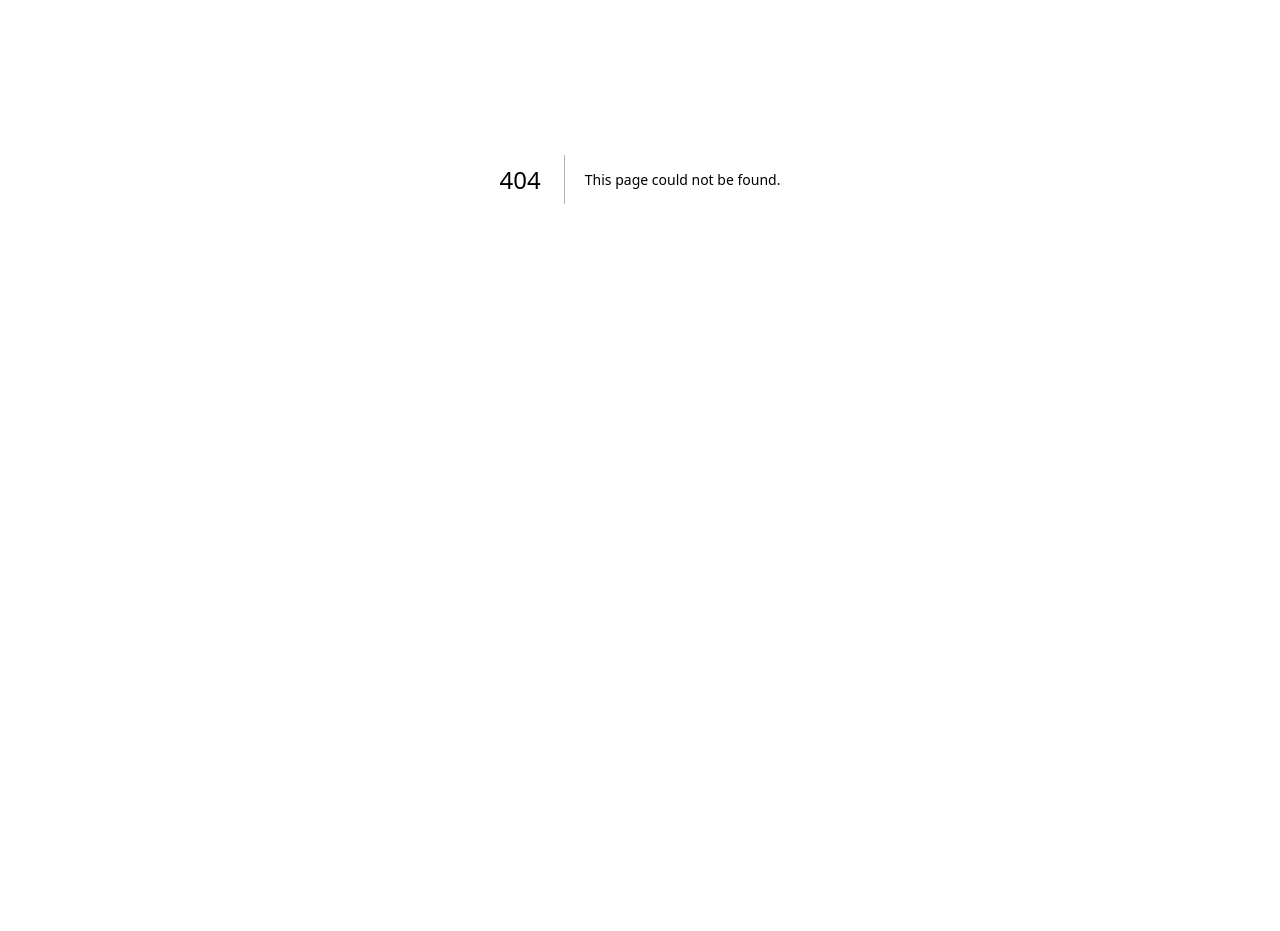
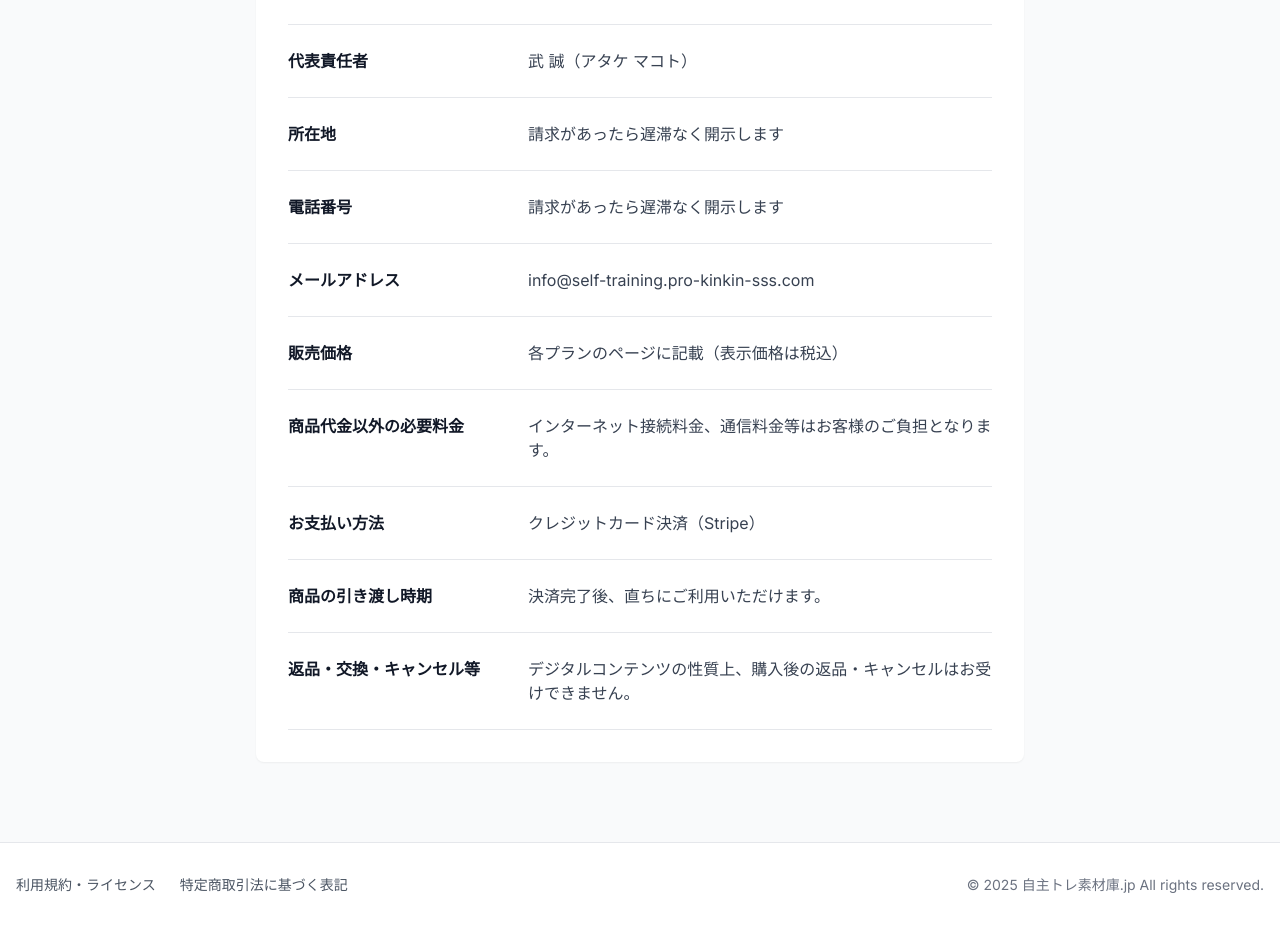
Before and after one commit to makomaru2023/jishutore-starter, a Next.js app: page /tokushoho in a window 1280 px wide. Before the commit this address had no page. Shown: the part 221-1152 px from the top of the page. Before the commit the page ends 800 px from the top, so only its background shows below. Built offline with nearby package versions, Linux system fonts and the light colour scheme.

Commit message:
feat: update site name to 自主トレ素材庫.jp and add legal pages

```diff
--- a/src/app/layout.tsx
+++ b/src/app/layout.tsx
@@ -5,7 +5,7 @@ import "./globals.css";
 const inter = Inter({ subsets: ["latin"] });
 
 export const metadata: Metadata = {
-  title: "自主トレ素材庫",
+  title: "自主トレ素材庫.jp",
   description: "リハビリ職のための自主トレ素材配布サイト",
 };
 
--- /dev/null
+++ b/src/app/license/page.tsx
@@ -0,0 +1,58 @@
+import { Header } from "@/components/Header";
+import { Footer } from "@/components/Footer";
+
+export default function LicensePage() {
+    return (
+        <div className="min-h-screen bg-gray-50">
+            <Header />
+            <main className="container mx-auto px-4 py-8">
+                <div className="mx-auto max-w-3xl bg-white p-8 rounded-lg shadow-sm">
+                    <h1 className="mb-8 text-3xl font-bold text-gray-900">利用規約・ライセンス</h1>
+
+                    <div className="space-y-8 text-gray-700">
+                        <section>
+                            <h2 className="mb-4 text-xl font-semibold text-gray-900 border-b pb-2">1. 利用許諾</h2>
+                            <p className="mb-4">
+                                当サイトで配布している素材は、規約の範囲内であれば、個人、法人、商用、非商用問わず無料でご利用いただけます。
+                            </p>
+                            <ul className="list-disc pl-6 space-y-2">
+                                <li>リハビリテーション資料への利用</li>
+                                <li>患者様・利用者様への配布資料</li>
+                                <li>院内・施設内の掲示物</li>
+                                <li>学会発表・論文での使用</li>
+                            </ul>
+                        </section>
+
+                        <section>
+                            <h2 className="mb-4 text-xl font-semibold text-gray-900 border-b pb-2">2. 禁止事項</h2>
+                            <p className="mb-4">
+                                以下の行為は禁止されています。
+                            </p>
+                            <ul className="list-disc pl-6 space-y-2">
+                                <li>素材そのものの再配布・販売（LINEスタンプ等含む）</li>
+                                <li>公序良俗に反する目的での利用</li>
+                                <li>反社会的勢力や違法行為に関わる利用</li>
+                                <li>素材のイメージを著しく損なうような利用</li>
+                            </ul>
+                        </section>
+
+                        <section>
+                            <h2 className="mb-4 text-xl font-semibold text-gray-900 border-b pb-2">3. 著作権</h2>
+                            <p>
+                                当サイトの素材は無料でお使いいただけますが、著作権は放棄しておりません。全ての素材の著作権は「自主トレ素材庫.jp」に帰属します。
+                            </p>
+                        </section>
+
+                        <section>
+                            <h2 className="mb-4 text-xl font-semibold text-gray-900 border-b pb-2">4. 免責事項</h2>
+                            <p>
+                                素材を利用することによって発生したトラブルや損害について、当サイトは一切の責任を負いかねます。自主トレの指導等は、専門家の判断のもと適切に行ってください。
+                            </p>
+                        </section>
+                    </div>
+                </div>
+            </main>
+            <Footer />
+        </div>
+    );
+}
--- a/src/app/page.tsx
+++ b/src/app/page.tsx
@@ -1,6 +1,7 @@
 import { getItems } from "@/lib/items";
 import { ItemCard } from "@/components/ItemCard";
 import { Header } from "@/components/Header";
+import { Footer } from "@/components/Footer";
 
 export default function Home() {
   const items = getItems();
@@ -11,7 +12,7 @@ export default function Home() {
       <main className="container mx-auto px-4 py-8">
         <div className="mb-8 text-center">
           <h1 className="mb-4 text-3xl font-bold text-gray-900 sm:text-4xl">
-            リハビリ職のための自主トレ素材庫
+            自主トレ素材庫.jp
           </h1>
           <p className="mx-auto max-w-2xl text-lg text-gray-600">
             現場ですぐに使える、統一感のある自主トレイラストを無料でダウンロード。
@@ -26,11 +27,7 @@ export default function Home() {
         </div>
       </main>
 
-      <footer className="bg-white py-8 mt-12 border-t">
-        <div className="container mx-auto px-4 text-center text-gray-500">
-          <p>© {new Date().getFullYear()} 自主トレ素材庫 All rights reserved.</p>
-        </div>
-      </footer>
+      <Footer />
     </div>
   );
 }
--- a/src/app/pricing/page.tsx
+++ b/src/app/pricing/page.tsx
@@ -1,5 +1,6 @@
 import { Header } from "@/components/Header";
 import { PricingCard } from "@/components/PricingCard";
+import { Footer } from "@/components/Footer";
 
 export default function PricingPage() {
     const plans = [
@@ -88,11 +89,7 @@ export default function PricingPage() {
                 </div>
             </main>
 
-            <footer className="bg-white py-8 mt-12 border-t">
-                <div className="container mx-auto px-4 text-center text-gray-500">
-                    <p>© {new Date().getFullYear()} 自主トレ素材庫 All rights reserved.</p>
-                </div>
-            </footer>
+            <Footer />
         </div>
     );
 }
--- /dev/null
+++ b/src/app/tokushoho/page.tsx
@@ -0,0 +1,72 @@
+import { Header } from "@/components/Header";
+import { Footer } from "@/components/Footer";
+
+export default function TokushohoPage() {
+    return (
+        <div className="min-h-screen bg-gray-50">
+            <Header />
+            <main className="container mx-auto px-4 py-8">
+                <div className="mx-auto max-w-3xl bg-white p-8 rounded-lg shadow-sm">
+                    <h1 className="mb-8 text-3xl font-bold text-gray-900">特定商取引法に基づく表記</h1>
+
+                    <div className="space-y-6 text-gray-700">
+                        <div className="grid grid-cols-1 md:grid-cols-3 gap-4 border-b pb-6">
+                            <div className="font-semibold text-gray-900">販売事業者名</div>
+                            <div className="md:col-span-2">自主トレ素材庫.jp 運営事務局</div>
+                        </div>
+
+                        <div className="grid grid-cols-1 md:grid-cols-3 gap-4 border-b pb-6">
+                            <div className="font-semibold text-gray-900">代表責任者</div>
+                            <div className="md:col-span-2">武 誠（アタケ マコト）</div>
+                        </div>
+
+                        <div className="grid grid-cols-1 md:grid-cols-3 gap-4 border-b pb-6">
+                            <div className="font-semibold text-gray-900">所在地</div>
+                            <div className="md:col-span-2">
+                                請求があったら遅滞なく開示します
+                            </div>
+                        </div>
+
+                        <div className="grid grid-cols-1 md:grid-cols-3 gap-4 border-b pb-6">
+                            <div className="font-semibold text-gray-900">電話番号</div>
+                            <div className="md:col-span-2">
+                                請求があったら遅滞なく開示します
+                            </div>
+                        </div>
+
+                        <div className="grid grid-cols-1 md:grid-cols-3 gap-4 border-b pb-6">
+                            <div className="font-semibold text-gray-900">メールアドレス</div>
+                            <div className="md:col-span-2">info@self-training.pro-kinkin-sss.com</div>
+                        </div>
+
+                        <div className="grid grid-cols-1 md:grid-cols-3 gap-4 border-b pb-6">
+                            <div className="font-semibold text-gray-900">販売価格</div>
+                            <div className="md:col-span-2">各プランのページに記載（表示価格は税込）</div>
+                        </div>
+
+                        <div className="grid grid-cols-1 md:grid-cols-3 gap-4 border-b pb-6">
+                            <div className="font-semibold text-gray-900">商品代金以外の必要料金</div>
+                            <div className="md:col-span-2">インターネット接続料金、通信料金等はお客様のご負担となります。</div>
+                        </div>
+
+                        <div className="grid grid-cols-1 md:grid-cols-3 gap-4 border-b pb-6">
+                            <div className="font-semibold text-gray-900">お支払い方法</div>
+                            <div className="md:col-span-2">クレジットカード決済（Stripe）</div>
+                        </div>
+
+                        <div className="grid grid-cols-1 md:grid-cols-3 gap-4 border-b pb-6">
+                            <div className="font-semibold text-gray-900">商品の引き渡し時期</div>
+                            <div className="md:col-span-2">決済完了後、直ちにご利用いただけます。</div>
+                        </div>
+
+                        <div className="grid grid-cols-1 md:grid-cols-3 gap-4 border-b pb-6">
+                            <div className="font-semibold text-gray-900">返品・交換・キャンセル等</div>
+                            <div className="md:col-span-2">デジタルコンテンツの性質上、購入後の返品・キャンセルはお受けできません。</div>
+                        </div>
+                    </div>
+                </div>
+            </main>
+            <Footer />
+        </div>
+    );
+}
--- /dev/null
+++ b/src/components/Footer.tsx
@@ -0,0 +1,23 @@
+import Link from "next/link";
+
+export function Footer() {
+    return (
+        <footer className="bg-white py-8 mt-12 border-t">
+            <div className="container mx-auto px-4">
+                <div className="flex flex-col md:flex-row justify-between items-center gap-4 mb-4">
+                    <div className="text-sm text-gray-600">
+                        <Link href="/license" className="hover:text-gray-900 hover:underline mr-6">
+                            利用規約・ライセンス
+                        </Link>
+                        <Link href="/tokushoho" className="hover:text-gray-900 hover:underline">
+                            特定商取引法に基づく表記
+                        </Link>
+                    </div>
+                    <div className="text-sm text-gray-500">
+                        © {new Date().getFullYear()} 自主トレ素材庫.jp All rights reserved.
+                    </div>
+                </div>
+            </div>
+        </footer>
+    );
+}
--- a/src/components/Header.tsx
+++ b/src/components/Header.tsx
@@ -5,7 +5,7 @@ export function Header() {
         <header className="sticky top-0 z-50 w-full border-b bg-white/80 backdrop-blur-sm">
             <div className="container mx-auto flex h-16 items-center justify-between px-4">
                 <Link href="/" className="flex items-center gap-2">
-                    <span className="text-xl font-bold text-gray-900">自主トレ素材庫</span>
+                    <span className="text-xl font-bold text-gray-900">自主トレ素材庫.jp</span>
                 </Link>
                 <nav className="hidden md:flex items-center gap-6">
                     <Link href="/" className="text-sm font-medium text-gray-600 hover:text-gray-900">
```
